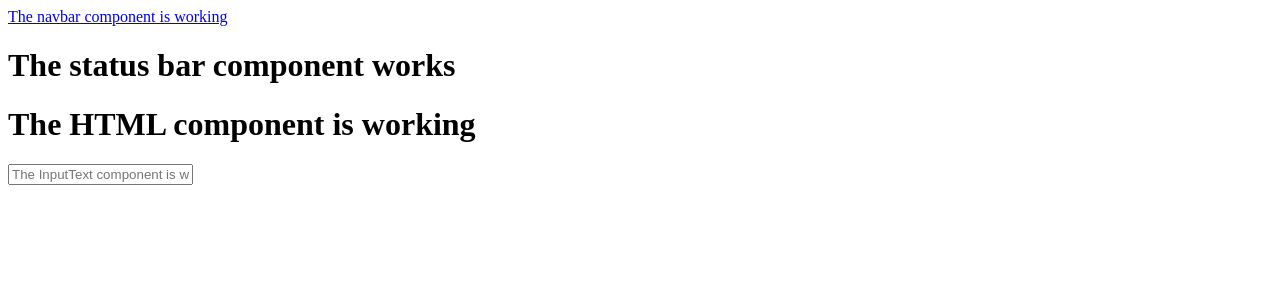
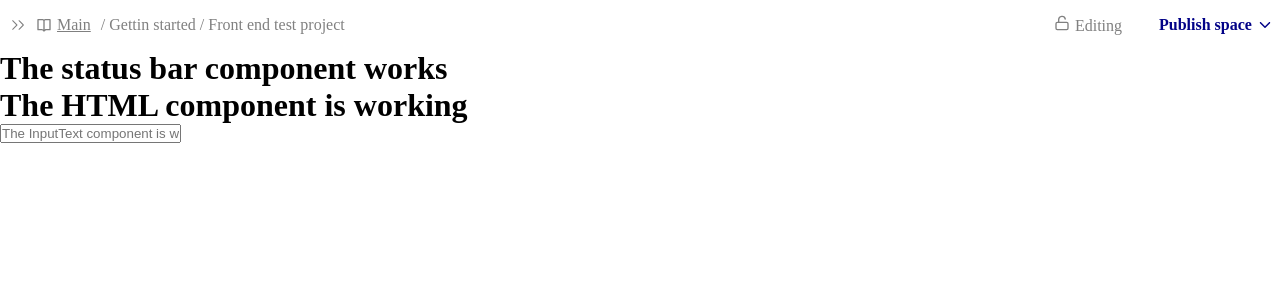
Before and after one commit to carreraprogrammer/h1-converter, a React (Create React App) app: page / in a window 1280 px wide. Shown: the top 300 px of the page. Built offline with nearby package versions, Linux system fonts and the light colour scheme.

Commit message:
Add styles for the navbar

```diff
--- a/package.json
+++ b/package.json
@@ -8,9 +8,11 @@
     "@testing-library/user-event": "^13.5.0",
     "react": "^18.2.0",
     "react-dom": "^18.2.0",
+    "react-icons": "^4.7.1",
     "react-redux": "^8.0.5",
     "react-router-dom": "^6.4.4",
     "react-scripts": "5.0.1",
+    "sass": "^1.56.1",
     "web-vitals": "^2.1.4"
   },
   "scripts": {
--- a/src/Components/Navbar.js
+++ b/src/Components/Navbar.js
@@ -1,10 +1,31 @@
+import '../Styles/Navbar.scss'
 import { NavLink } from 'react-router-dom';
+import { BiBookOpen } from 'react-icons/bi';
+import { RxDoubleArrowRight } from 'react-icons/rx';
+import { FiUnlock } from 'react-icons/fi'
+import  { IoIosArrowDown } from 'react-icons/io'
 
 const Navbar =() => {
     return (
-    <div>
-       <NavLink to="/" >The navbar component is working</NavLink>
-    </div>
+    <nav id="navbar">
+      <div id="navigation">
+        <RxDoubleArrowRight style={{margin: '0px 10px'}} />
+        <BiBookOpen style={{marginRight: '5px'}} />
+        <NavLink to="/"  style={{marginRight: '10px'}}>Main</NavLink>/ Gettin started / Front end test project
+      </div>
+      <div id="editing">
+        <FiUnlock style={{marginRight: '5px'}}/>
+        Editing
+      </div>
+      <div id="publishSpace">
+        Publish space
+        <IoIosArrowDown style={{
+            marginLeft: '5px',
+            height: '100%',
+            cursor: 'pointer'
+            }} />
+      </div>
+    </nav>
     )
 }
 
--- a/src/Pages/H1Converter.js
+++ b/src/Pages/H1Converter.js
@@ -1,4 +1,5 @@
 
+import '../Styles/H1Converter.scss'
 import HtmlText from "../Components/HtmlText";
 import InputText from "../Components/InputText";
 import StatusBar from "../Components/StatusBar";
@@ -6,7 +7,7 @@ import StatusBar from "../Components/StatusBar";
 
 const H1Converter = () => {
  return (
- <div clasName="pageContainer">
+ <div className="pageContainer">
     <StatusBar />
     <HtmlText />
     <InputText />
--- /dev/null
+++ b/src/Styles/H1Converter.scss
@@ -0,0 +1,21 @@
+/* RESET */
+
+*,
+*::before,
+*::after {
+  margin: 0;
+  padding: 0;
+  -moz-box-sizing: border-box;
+  -webkit-box-sizing: border-box;
+  box-sizing: border-box;
+}
+
+/* RESET */
+
+#root {
+  height: 100vh;
+  .pageContainer {
+    width: 100%;
+    height: 100%;
+  }
+}
--- /dev/null
+++ b/src/Styles/Navbar.scss
@@ -0,0 +1,33 @@
+#navbar {
+  display: flex;
+  height: 50px;
+  align-items: center;
+  color: gray;
+  #navigation {
+    flex-basis: 80%;
+    display: flex;
+    align-items: center;
+    height: 100%;
+    #arrowRight {
+      padding: 5px;
+      font-size: 10px;
+    }
+    a {
+      color: gray;
+    }
+  }
+  #editing {
+    flex-basis: 10%;
+    text-align: center;
+    cursor: pointer;
+  }
+  #publishSpace {
+    flex-basis: 10%;
+    display: flex;
+    justify-content: center;
+    height: 100%;
+    align-items: center;
+    color: rgb(2, 2, 135);
+    font-weight: bold;
+  }
+}
```
Also changed, not shown: 1 other file (tests, documents, lock files or other folders).
